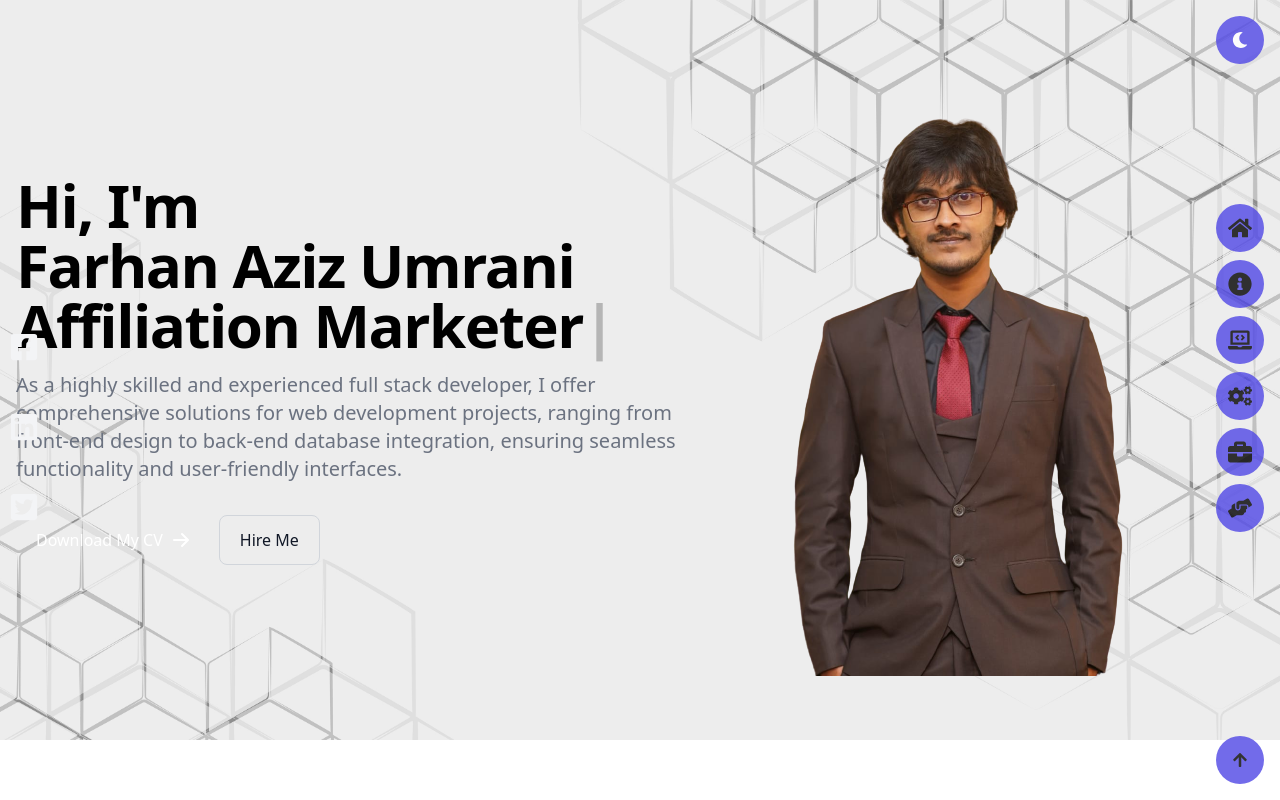
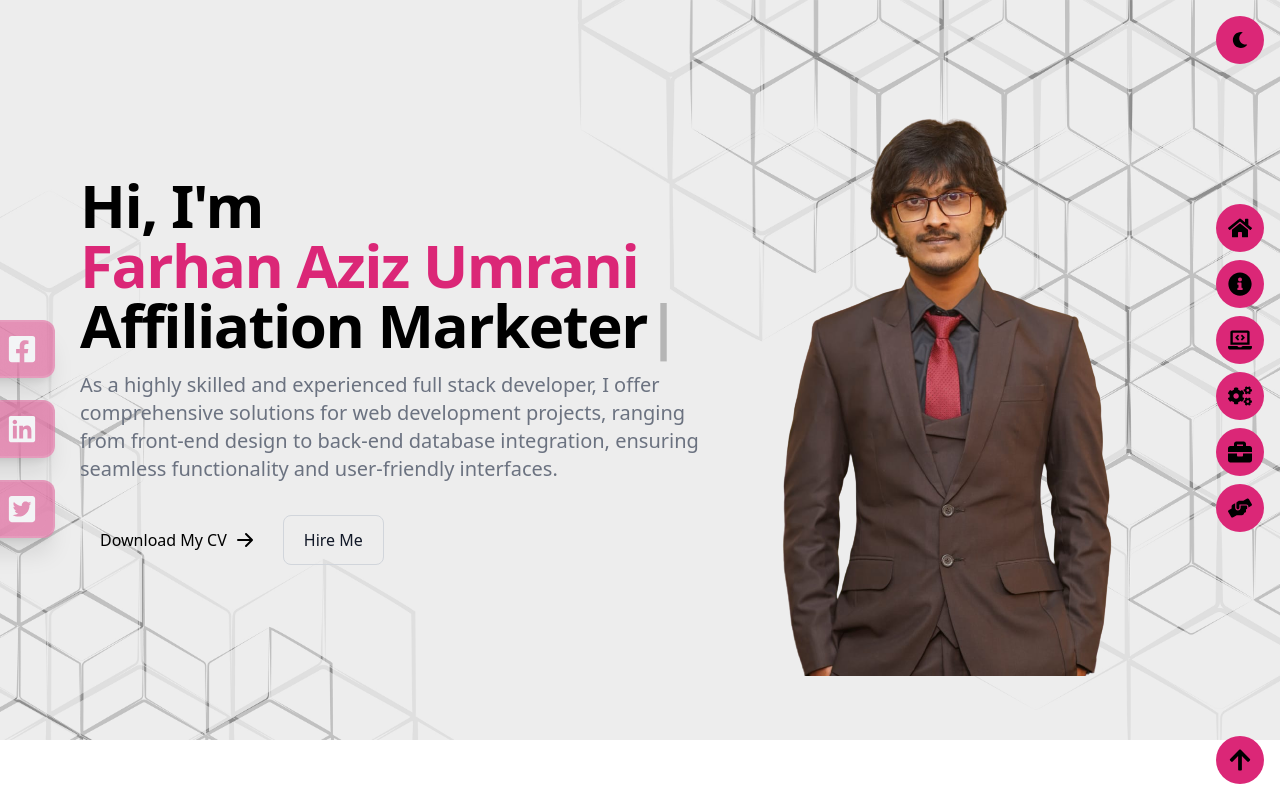
Before and after one commit to Farhanaziz95/portfolio, a Next.js app: page / in a window 1280 px wide. Shown: the top 800 px of the page. Built offline with nearby package versions, Linux system fonts and the light colour scheme.

Commit message:
now its getting into my nevers the whole workplace stuck like crazy

```diff
--- a/src/app/globals.css
+++ b/src/app/globals.css
@@ -116,3 +116,7 @@ a {
   padding: 10px;
   transition: padding 0.3s ease-in-out;
 }
+
+.glassicon {
+  @apply dark:bg-purple-800 dark:bg-opacity-[46%] bg-pink-600  bg-opacity-[46%] shadow-xl border-[2px] border-l-0 border-white border-opacity-10 backdrop-filter backdrop-blur-lg
+}
--- a/src/app/page.tsx
+++ b/src/app/page.tsx
@@ -5,7 +5,7 @@ import HeroSection from '@/components/HeroSectionaffi'
 import Image from 'next/image'
 import { Inter } from 'next/font/google'
 import NavBar from '@/components/navaffi'
-import Social from '@/components/Social'
+import Social from '@/components/Socialaffi'
 import styles from './page.module.css'
 const inter = Inter({ subsets: ['latin'] })
 
--- a/src/components/HeroSection.tsx
+++ b/src/components/HeroSection.tsx
@@ -1,3 +1,4 @@
+/* eslint-disable react/no-unescaped-entities */
 'use client'
 
 import { FaArrowUp } from 'react-icons/fa'
@@ -8,11 +9,11 @@ export default function HeroSection() {
 
     return (
         <section style={{ backgroundImage: 'url(/bghero.jpg)' }} className=" bg-cover bg-center bg-no-repeat bg-fixed dark:invert dark:bg-gray-900">
-            <div className=" dark:invert grid max-w-screen-xl px-4 py-8 mx-auto lg:gap-8 xl:gap-0 lg:py-16 lg:grid-cols-12">
+            <div className=" dark:invert grid max-w-screen-xl px-20 py-8 mx-auto lg:gap-8 xl:gap-0 lg:py-16 lg:grid-cols-12">
                 <div className="mr-auto place-self-center lg:col-span-7">
-                    <h1 className="max-w-2xl mb-4 text-4xl font-extrabold tracking-tight leading-none md:text-5xl xl:text-6xl dark:text-white">Hi, I'm <br/> Farhan Aziz Umrani <TypedComponent /> </h1>
+                    <h1 className="max-w-2xl mb-4 text-4xl font-extrabold tracking-tight leading-none md:text-5xl xl:text-6xl dark:text-white">Hi, I'm <br/><span className='text-pink-600 dark:text-purple-800'> Farhan Aziz Umrani</span> <TypedComponent /> </h1>
                     <p className="max-w-2xl mb-6 font-light text-gray-500 lg:mb-8 md:text-lg lg:text-xl dark:text-gray-400">As a highly skilled and experienced full stack developer, I offer comprehensive solutions for web development projects, ranging from front-end design to back-end database integration, ensuring seamless functionality and user-friendly interfaces.</p>
-                    <a href="#" className="inline-flex items-center justify-center px-5 py-3 mr-3 text-base font-medium text-center text-white rounded-lg bg-primary-700 hover:bg-primary-800 focus:ring-4 focus:ring-primary-300 dark:focus:ring-primary-900">
+                    <a href="#" className="text-black dark:text-white inline-flex items-center justify-center px-5 py-3 mr-3 text-base font-medium text-center rounded-lg bg-primary-700 hover:bg-primary-800 focus:ring-4 focus:ring-primary-300 dark:focus:ring-primary-900">
                         Download My CV
                         <svg className="w-5 h-5 ml-2 -mr-1" fill="currentColor" viewBox="0 0 20 20" xmlns="http://www.w3.org/2000/svg"><path fill-rule="evenodd" d="M10.293 3.293a1 1 0 011.414 0l6 6a1 1 0 010 1.414l-6 6a1 1 0 01-1.414-1.414L14.586 11H3a1 1 0 110-2h11.586l-4.293-4.293a1 1 0 010-1.414z" clip-rule="evenodd"></path></svg>
                     </a>
--- a/src/components/Social.tsx
+++ b/src/components/Social.tsx
@@ -2,28 +2,46 @@ import Link from 'next/link';
 import React from 'react'
 import { FaFacebookSquare, FaLinkedin, FaTwitterSquare } from 'react-icons/fa';
 
+interface Icon {
+  icon: JSX.Element;
+  title: string;
+  href: string;
+  top: string;
+}
+
 export default function Social() {
+
+  const icons: Icon[] = [
+    {
+      icon: <FaFacebookSquare size={"30px"} color={"#f3f4f6"} />,
+      title: 'Facebook',
+      href: 'https://www.facebook.com/',
+      top: '40vh'
+    },
+    {
+      icon: <FaLinkedin size={"30px"} color={"#f3f4f6"} />,
+      title: 'LinkedIn',
+      href: 'https://www.linkedin.com/',
+      top: '50vh'
+    },
+    {
+      icon: <FaTwitterSquare size={"30px"} color={"#f3f4f6"} />,
+      title: 'Twitter',
+      href: 'https://twitter.com/',
+      top: '60vh'
+    },
+  ];
+
   return (
     <div className='max-lg:hidden'>
-      <Link href={"https://www.facebook.com/"} target='_blank'>
-        <div className='ml-[-120px] hover:ml-0 duration-300 cursor-pointer flex justify-between items-center w-[175px] glassicon rounded-r-xl fixed py-3 px-4 z-10 top-[40vh]'>
-          <h6 className=''>Facebook</h6>
-          <FaFacebookSquare size={"30px"} color={"#f3f4f6"}></FaFacebookSquare>
-        </div>
-      </Link>
-      <Link href={"https://www.linkedin.com/"} target='_blank'>
-        <div className='ml-[-120px] hover:ml-0 duration-300 cursor-pointer flex justify-between items-center w-[175px] glassicon rounded-r-xl fixed py-3 px-4 z-10 top-[50vh]'>
-          <h6>Linkedin</h6>
-          <FaLinkedin size={"30px"} color={"#f3f4f6"}></FaLinkedin>
-        </div>
-      </Link>
-
-      <Link href={"https://twitter.com/"} target='_blank'>
-        <div className='ml-[-120px] hover:ml-0 duration-300 cursor-pointer flex justify-between items-center w-[175px] glassicon rounded-r-xl fixed py-3 px-4 z-10 top-[60vh]'>
-          <h6>Twitter</h6>
-          <FaTwitterSquare size={"30px"} color={"#f3f4f6"}></FaTwitterSquare>
-        </div>
-      </Link>
+      {icons.map((icon, index) => (
+        <Link href={icon.href} key={index}>
+          <div className='ml-[-120px] hover:ml-0 duration-300 cursor-pointer flex justify-between items-center w-[175px] glassicon rounded-r-xl fixed py-3 px-4 z-10 ' style={{ top: icon.top }}>
+            <h6>{icon.title}</h6>
+            {icon.icon}
+          </div>
+        </Link>
+      ))}
     </div>
   )
 }
--- a/src/components/backtotop.tsx
+++ b/src/components/backtotop.tsx
@@ -9,7 +9,7 @@ export default function BacktoTop() {
             href={'#toTop'}
             target="_blank"
             rel="noopener noreferrer"
-            className="z-10 fixed bottom-0 right-0 my-4 mr-4 w-12 h-12 bg-indigo-600 rounded-full flex items-center justify-center opacity-80 hover:opacity-100"
+            className="z-10 fixed bottom-0 right-0 my-4 mr-4 w-12 h-12 dark:bg-purple-800 bg-pink-600 text-black text-2xl dark:text-white rounded-full flex items-center justify-center opacity-100 hover:opacity-80"
             whileHover={{ scale: 1.1 }}
         >
             <FaArrowUp/>
--- a/src/components/darkmode.tsx
+++ b/src/components/darkmode.tsx
@@ -17,11 +17,11 @@ export default function DarkMode() {
 
     return (
         <motion.button
-            className="z-10 fixed top-0 right-0 my-4 mr-4 w-12 h-12 dark:bg-gray-800 bg-indigo-600 rounded-full flex items-center justify-center opacity-80 hover:opacity-100"
+            className="z-10 fixed top-0 right-0 my-4 mr-4 w-12 h-12 dark:bg-purple-800 bg-pink-600 rounded-full flex items-center justify-center opacity-100 hover:opacity-80"
             whileHover={{ scale: 1.1 }}
             onClick={handleToggleDarkMode}
         >
-            {isDarkModeEnabled ? <FaSun className='text-yellow-700' /> : <FaMoon className='text-white'/>}
+            {isDarkModeEnabled ? <FaSun className='text-white' /> : <FaMoon className='text-black'/>}
         </motion.button>
     );
 }
--- a/src/components/nav.tsx
+++ b/src/components/nav.tsx
@@ -20,7 +20,7 @@ const Button = ({ href, icon }:ButtonProps) => {
                 href={href}
                 target="_blank"
                 rel="noopener noreferrer"
-                className="text-black text-2xl dark:text-white my-1 mr-4 w-12 h-12 bg-indigo-600 rounded-full flex items-center justify-center opacity-80 hover:opacity-100"
+                className="text-black text-2xl dark:text-white my-1 mr-4 w-12 h-12 dark:bg-purple-800 bg-pink-600 rounded-full flex items-center justify-center opacity-100 hover:opacity-80"
                 whileHover={{ scale: 1.2 }}
             >
                 {icon}
```
